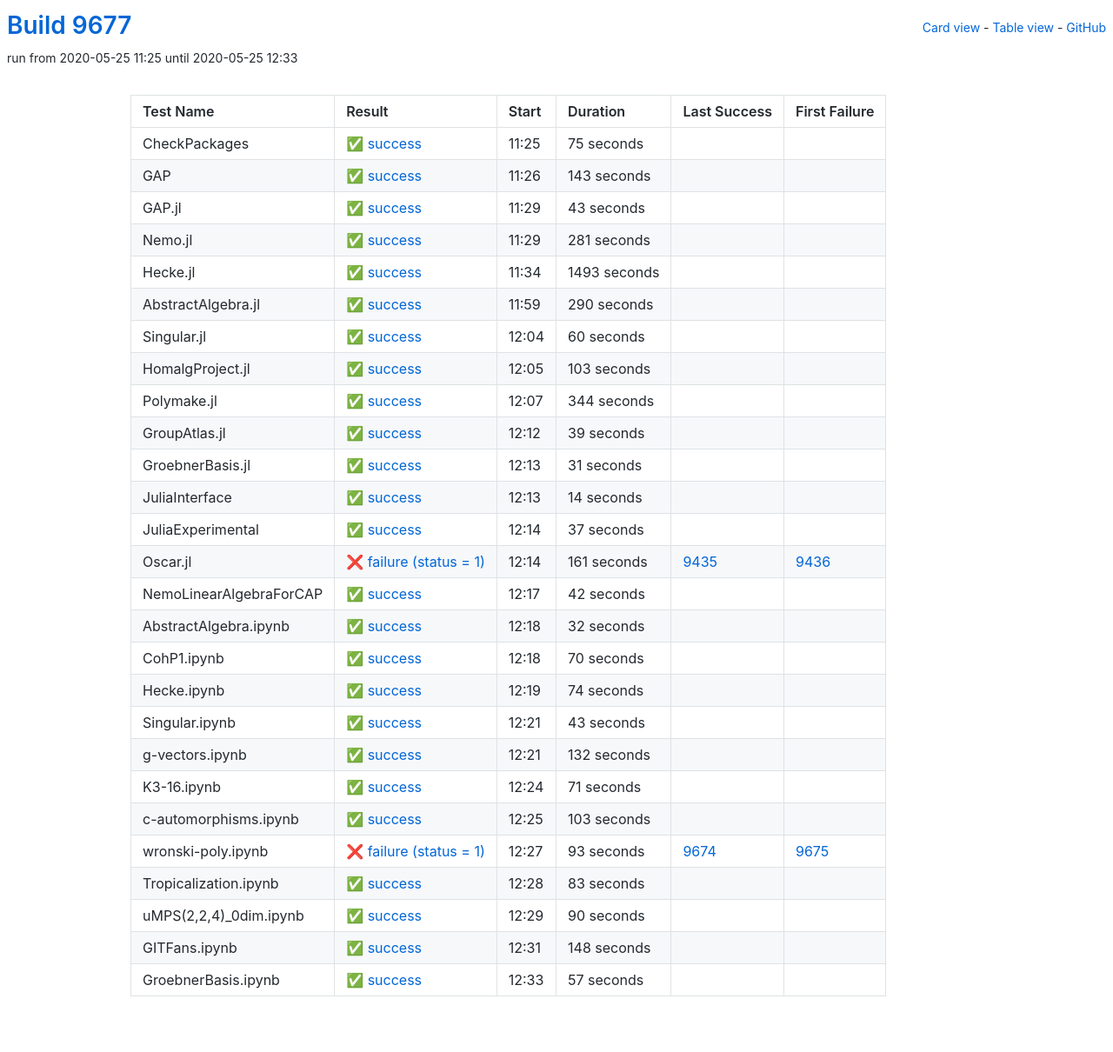
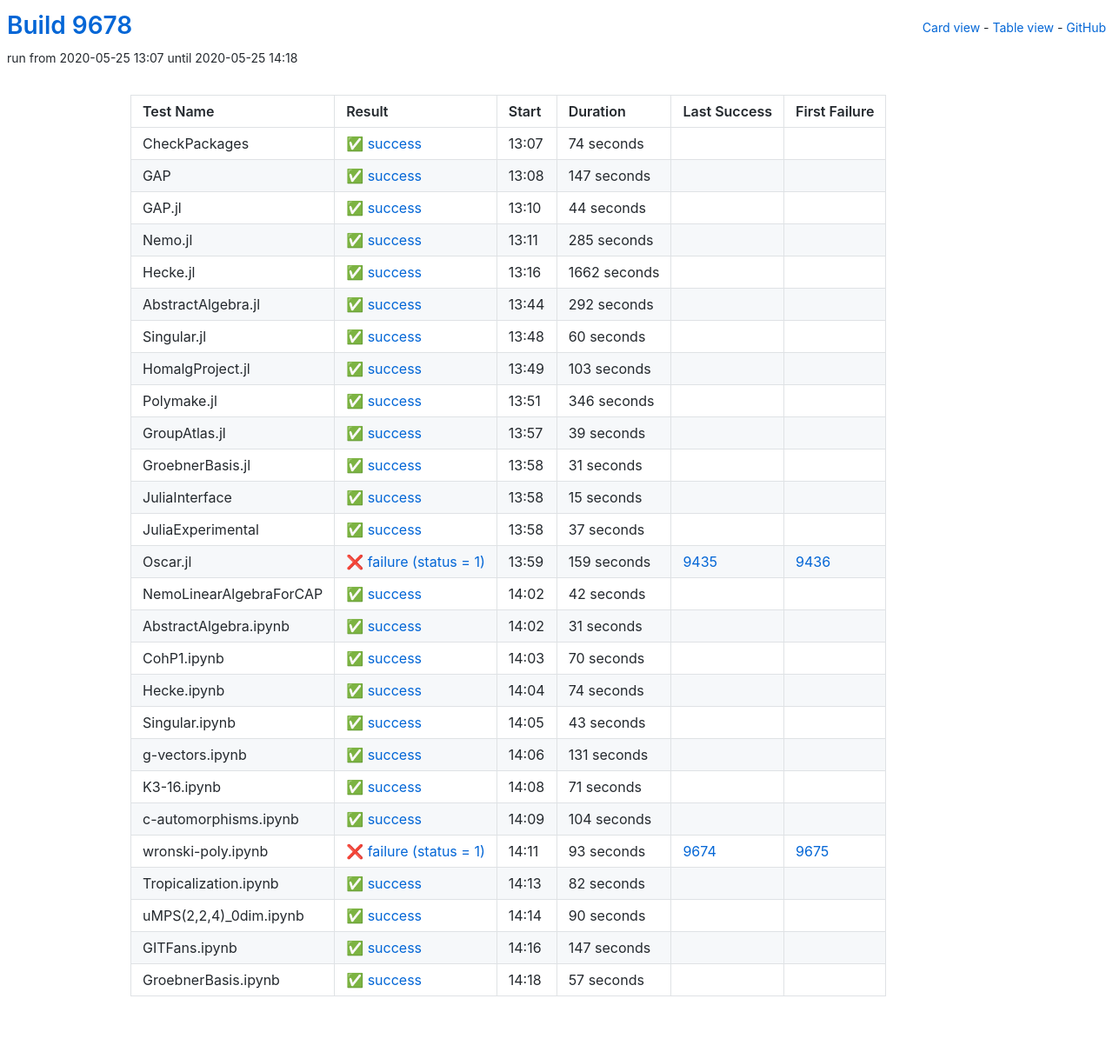
Before and after one commit to oscar-system/oscar-ci-status, a Jekyll site: the page built from table.html, in a window 1280 px wide. Shown: the whole page at 87% size. Built offline with Jekyll 4.4.1, drawn with Linux system fonts in a browser that asks for light colours.

Commit message:
Build 9678

```diff
--- a/_data/ci.yml
+++ b/_data/ci.yml
@@ -1,77 +1,77 @@
-build: 9677
-build_url: https://oscarci.mathematik.uni-kl.de/job/oscar/9677/
+build: 9678
+build_url: https://oscarci.mathematik.uni-kl.de/job/oscar/9678/
 job: oscar
 tests:
-- duration: 75
+- duration: 74
   exitcode: 0
   first_failure: false
   first_failure_url: null
   id: checkpackages
   last_success: false
   last_success_url: null
-  log: https://oscarci.mathematik.uni-kl.de/job/oscar/9677/artifact/logs/build-9677/CheckPackages.log
+  log: https://oscarci.mathematik.uni-kl.de/job/oscar/9678/artifact/logs/build-9678/CheckPackages.log
   name: CheckPackages
-  start: 2020-05-25 11:25
+  start: 2020-05-25 13:07
   status: success
   success: true
-- duration: 143
+- duration: 147
   exitcode: 0
   first_failure: false
   first_failure_url: null
   id: gap
   last_success: false
   last_success_url: null
-  log: https://oscarci.mathematik.uni-kl.de/job/oscar/9677/artifact/logs/build-9677/GAP.log
+  log: https://oscarci.mathematik.uni-kl.de/job/oscar/9678/artifact/logs/build-9678/GAP.log
   name: GAP
-  start: 2020-05-25 11:26
+  start: 2020-05-25 13:08
   status: success
   success: true
-- duration: 43
+- duration: 44
   exitcode: 0
   first_failure: false
   first_failure_url: null
   id: gap-jl
   last_success: false
   last_success_url: null
-  log: https://oscarci.mathematik.uni-kl.de/job/oscar/9677/artifact/logs/build-9677/GAP.jl.log
+  log: https://oscarci.mathematik.uni-kl.de/job/oscar/9678/artifact/logs/build-9678/GAP.jl.log
   name: GAP.jl
-  start: 2020-05-25 11:29
+  start: 2020-05-25 13:10
   status: success
   success: true
-- duration: 281
+- duration: 285
   exitcode: 0
   first_failure: false
   first_failure_url: null
   id: nemo-jl
   last_success: false
   last_success_url: null
-  log: https://oscarci.mathematik.uni-kl.de/job/oscar/9677/artifact/logs/build-9677/Nemo.jl.log
+  log: https://oscarci.mathematik.uni-kl.de/job/oscar/9678/artifact/logs/build-9678/Nemo.jl.log
   name: Nemo.jl
-  start: 2020-05-25 11:29
+  start: 2020-05-25 13:11
   status: success
   success: true
-- duration: 1493
+- duration: 1662
   exitcode: 0
   first_failure: false
   first_failure_url: null
   id: hecke-jl
   last_success: false
   last_success_url: null
-  log: https://oscarci.mathematik.uni-kl.de/job/oscar/9677/artifact/logs/build-9677/Hecke.jl.log
+  log: https://oscarci.mathematik.uni-kl.de/job/oscar/9678/artifact/logs/build-9678/Hecke.jl.log
   name: Hecke.jl
-  start: 2020-05-25 11:34
+  start: 2020-05-25 13:16
   status: success
   success: true
-- duration: 290
+- duration: 292
   exitcode: 0
   first_failure: false
   first_failure_url: null
   id: abstractalgebra-jl
   last_success: false
   last_success_url: null
-  log: https://oscarci.mathematik.uni-kl.de/job/oscar/9677/artifact/logs/build-9677/AbstractAlgebra.jl.log
+  log: https://oscarci.mathematik.uni-kl.de/job/oscar/9678/artifact/logs/build-9678/AbstractAlgebra.jl.log
   name: AbstractAlgebra.jl
-  start: 2020-05-25 11:59
+  start: 2020-05-25 13:44
   status: success
   success: true
 - duration: 60
@@ -81,9 +81,9 @@
   id: singular-jl
   last_success: false
   last_success_url: null
-  log: https://oscarci.mathematik.uni-kl.de/job/oscar/9677/artifact/logs/build-9677/Singular.jl.log
+  log: https://oscarci.mathematik.uni-kl.de/job/oscar/9678/artifact/logs/build-9678/Singular.jl.log
   name: Singular.jl
-  start: 2020-05-25 12:04
+  start: 2020-05-25 13:48
   status: success
   success: true
 - duration: 103
@@ -93,21 +93,21 @@
   id: homalgproject-jl
   last_success: false
   last_success_url: null
-  log: https://oscarci.mathematik.uni-kl.de/job/oscar/9677/artifact/logs/build-9677/HomalgProject.jl.log
+  log: https://oscarci.mathematik.uni-kl.de/job/oscar/9678/artifact/logs/build-9678/HomalgProject.jl.log
   name: HomalgProject.jl
-  start: 2020-05-25 12:05
+  start: 2020-05-25 13:49
   status: success
   success: true
-- duration: 344
+- duration: 346
   exitcode: 0
   first_failure: false
   first_failure_url: null
   id: polymake-jl
   last_success: false
   last_success_url: null
-  log: https://oscarci.mathematik.uni-kl.de/job/oscar/9677/artifact/logs/build-9677/Polymake.jl.log
+  log: https://oscarci.mathematik.uni-kl.de/job/oscar/9678/artifact/logs/build-9678/Polymake.jl.log
   name: Polymake.jl
-  start: 2020-05-25 12:07
+  start: 2020-05-25 13:51
   status: success
   success: true
 - duration: 39
@@ -117,9 +117,9 @@
   id: groupatlas-jl
   last_success: false
   last_success_url: null
-  log: https://oscarci.mathematik.uni-kl.de/job/oscar/9677/artifact/logs/build-9677/GroupAtlas.jl.log
+  log: https://oscarci.mathematik.uni-kl.de/job/oscar/9678/artifact/logs/build-9678/GroupAtlas.jl.log
   name: GroupAtlas.jl
-  start: 2020-05-25 12:12
+  start: 2020-05-25 13:57
   status: success
   success: true
 - duration: 31
@@ -129,21 +129,21 @@
   id: groebnerbasis-jl
   last_success: false
   last_success_url: null
-  log: https://oscarci.mathematik.uni-kl.de/job/oscar/9677/artifact/logs/build-9677/GroebnerBasis.jl.log
+  log: https://oscarci.mathematik.uni-kl.de/job/oscar/9678/artifact/logs/build-9678/GroebnerBasis.jl.log
   name: GroebnerBasis.jl
-  start: 2020-05-25 12:13
+  start: 2020-05-25 13:58
   status: success
   success: true
-- duration: 14
+- duration: 15
   exitcode: 0
   first_failure: false
   first_failure_url: null
   id: juliainterface
   last_success: false
   last_success_url: null
-  log: https://oscarci.mathematik.uni-kl.de/job/oscar/9677/artifact/logs/build-9677/JuliaInterface.log
+  log: https://oscarci.mathematik.uni-kl.de/job/oscar/9678/artifact/logs/build-9678/JuliaInterface.log
   name: JuliaInterface
-  start: 2020-05-25 12:13
+  start: 2020-05-25 13:58
   status: success
   success: true
 - duration: 37
@@ -153,21 +153,21 @@
   id: juliaexperimental
   last_success: false
   last_success_url: null
-  log: https://oscarci.mathematik.uni-kl.de/job/oscar/9677/artifact/logs/build-9677/JuliaExperimental.log
+  log: https://oscarci.mathematik.uni-kl.de/job/oscar/9678/artifact/logs/build-9678/JuliaExperimental.log
   name: JuliaExperimental
-  start: 2020-05-25 12:14
+  start: 2020-05-25 13:58
   status: success
   success: true
-- duration: 161
+- duration: 159
   exitcode: 1
   first_failure: 9436
   first_failure_url: https://oscarci.mathematik.uni-kl.de/job/oscar/9436/
   id: oscar-jl
   last_success: 9435
   last_success_url: https://oscarci.mathematik.uni-kl.de/job/oscar/9435/
-  log: https://oscarci.mathematik.uni-kl.de/job/oscar/9677/artifact/logs/build-9677/Oscar.jl.log
+  log: https://oscarci.mathematik.uni-kl.de/job/oscar/9678/artifact/logs/build-9678/Oscar.jl.log
   name: Oscar.jl
-  start: 2020-05-25 12:14
+  start: 2020-05-25 13:59
   status: failure
   success: false
 - duration: 42
@@ -177,21 +177,21 @@
   id: nemolinearalgebraforcap
   last_success: false
   last_success_url: null
-  log: https://oscarci.mathematik.uni-kl.de/job/oscar/9677/artifact/logs/build-9677/NemoLinearAlgebraForCAP.log
+  log: https://oscarci.mathematik.uni-kl.de/job/oscar/9678/artifact/logs/build-9678/NemoLinearAlgebraForCAP.log
   name: NemoLinearAlgebraForCAP
-  start: 2020-05-25 12:17
+  start: 2020-05-25 14:02
   status: success
   success: true
-- duration: 32
+- duration: 31
   exitcode: 0
   first_failure: false
   first_failure_url: null
   id: abstractalgebra-ipynb
   last_success: false
   last_success_url: null
-  log: https://oscarci.mathematik.uni-kl.de/job/oscar/9677/artifact/logs/build-9677/AbstractAlgebra.ipynb.log
+  log: https://oscarci.mathematik.uni-kl.de/job/oscar/9678/artifact/logs/build-9678/AbstractAlgebra.ipynb.log
   name: AbstractAlgebra.ipynb
-  start: 2020-05-25 12:18
+  start: 2020-05-25 14:02
   status: success
   success: true
 - duration: 70
@@ -201,9 +201,9 @@
   id: cohp1-ipynb
   last_success: false
   last_success_url: null
-  log: https://oscarci.mathematik.uni-kl.de/job/oscar/9677/artifact/logs/build-9677/CohP1.ipynb.log
+  log: https://oscarci.mathematik.uni-kl.de/job/oscar/9678/artifact/logs/build-9678/CohP1.ipynb.log
   name: CohP1.ipynb
-  start: 2020-05-25 12:18
+  start: 2020-05-25 14:03
   status: success
   success: true
 - duration: 74
@@ -213,9 +213,9 @@
   id: hecke-ipynb
   last_success: false
   last_success_url: null
-  log: https://oscarci.mathematik.uni-kl.de/job/oscar/9677/artifact/logs/build-9677/Hecke.ipynb.log
+  log: https://oscarci.mathematik.uni-kl.de/job/oscar/9678/artifact/logs/build-9678/Hecke.ipynb.log
   name: Hecke.ipynb
-  start: 2020-05-25 12:19
+  start: 2020-05-25 14:04
   status: success
   success: true
 - duration: 43
@@ -225,21 +225,21 @@
   id: singular-ipynb
   last_success: false
   last_success_url: null
-  log: https://oscarci.mathematik.uni-kl.de/job/oscar/9677/artifact/logs/build-9677/Singular.ipynb.log
+  log: https://oscarci.mathematik.uni-kl.de/job/oscar/9678/artifact/logs/build-9678/Singular.ipynb.log
   name: Singular.ipynb
-  start: 2020-05-25 12:21
+  start: 2020-05-25 14:05
   status: success
   success: true
-- duration: 132
+- duration: 131
   exitcode: 0
   first_failure: false
   first_failure_url: null
   id: g-vectors-ipynb
   last_success: false
   last_success_url: null
-  log: https://oscarci.mathematik.uni-kl.de/job/oscar/9677/artifact/logs/build-9677/g-vectors.ipynb.log
+  log: https://oscarci.mathematik.uni-kl.de/job/oscar/9678/artifact/logs/build-9678/g-vectors.ipynb.log
   name: g-vectors.ipynb
-  start: 2020-05-25 12:21
+  start: 2020-05-25 14:06
   status: success
   success: true
 - duration: 71
@@ -249,21 +249,21 @@
   id: k3-16-ipynb
   last_success: false
   last_success_url: null
-  log: https://oscarci.mathematik.uni-kl.de/job/oscar/9677/artifact/logs/build-9677/K3-16.ipynb.log
+  log: https://oscarci.mathematik.uni-kl.de/job/oscar/9678/artifact/logs/build-9678/K3-16.ipynb.log
   name: K3-16.ipynb
-  start: 2020-05-25 12:24
+  start: 2020-05-25 14:08
   status: success
   success: true
-- duration: 103
+- duration: 104
   exitcode: 0
   first_failure: false
   first_failure_url: null
   id: c-automorphisms-ipynb
   last_success: false
   last_success_url: null
-  log: https://oscarci.mathematik.uni-kl.de/job/oscar/9677/artifact/logs/build-9677/c-automorphisms.ipynb.log
+  log: https://oscarci.mathematik.uni-kl.de/job/oscar/9678/artifact/logs/build-9678/c-automorphisms.ipynb.log
   name: c-automorphisms.ipynb
-  start: 2020-05-25 12:25
+  start: 2020-05-25 14:09
   status: success
   success: true
 - duration: 93
@@ -273,21 +273,21 @@
   id: wronski-poly-ipynb
   last_success: 9674
   last_success_url: https://oscarci.mathematik.uni-kl.de/job/oscar/9674/
-  log: https://oscarci.mathematik.uni-kl.de/job/oscar/9677/artifact/logs/build-9677/wronski-poly.ipynb.log
+  log: https://oscarci.mathematik.uni-kl.de/job/oscar/9678/artifact/logs/build-9678/wronski-poly.ipynb.log
   name: wronski-poly.ipynb
-  start: 2020-05-25 12:27
+  start: 2020-05-25 14:11
   status: failure
   success: false
-- duration: 83
+- duration: 82
   exitcode: 0
   first_failure: false
   first_failure_url: null
   id: tropicalization-ipynb
   last_success: false
   last_success_url: null
-  log: https://oscarci.mathematik.uni-kl.de/job/oscar/9677/artifact/logs/build-9677/Tropicalization.ipynb.log
+  log: https://oscarci.mathematik.uni-kl.de/job/oscar/9678/artifact/logs/build-9678/Tropicalization.ipynb.log
   name: Tropicalization.ipynb
-  start: 2020-05-25 12:28
+  start: 2020-05-25 14:13
   status: success
   success: true
 - duration: 90
@@ -297,21 +297,21 @@
   id: umps-2-2-4-0dim-ipynb
   last_success: false
   last_success_url: null
-  log: https://oscarci.mathematik.uni-kl.de/job/oscar/9677/artifact/logs/build-9677/uMPS-2-2-4-_0dim.ipynb.log
+  log: https://oscarci.mathematik.uni-kl.de/job/oscar/9678/artifact/logs/build-9678/uMPS-2-2-4-_0dim.ipynb.log
   name: uMPS(2,2,4)_0dim.ipynb
-  start: 2020-05-25 12:29
+  start: 2020-05-25 14:14
   status: success
   success: true
-- duration: 148
+- duration: 147
   exitcode: 0
   first_failure: false
   first_failure_url: null
   id: gitfans-ipynb
   last_success: false
   last_success_url: null
-  log: https://oscarci.mathematik.uni-kl.de/job/oscar/9677/artifact/logs/build-9677/GITFans.ipynb.log
+  log: https://oscarci.mathematik.uni-kl.de/job/oscar/9678/artifact/logs/build-9678/GITFans.ipynb.log
   name: GITFans.ipynb
-  start: 2020-05-25 12:31
+  start: 2020-05-25 14:16
   status: success
   success: true
 - duration: 57
@@ -321,8 +321,8 @@
   id: groebnerbasis-ipynb
   last_success: false
   last_success_url: null
-  log: https://oscarci.mathematik.uni-kl.de/job/oscar/9677/artifact/logs/build-9677/GroebnerBasis.ipynb.log
+  log: https://oscarci.mathematik.uni-kl.de/job/oscar/9678/artifact/logs/build-9678/GroebnerBasis.ipynb.log
   name: GroebnerBasis.ipynb
-  start: 2020-05-25 12:33
+  start: 2020-05-25 14:18
   status: success
   success: true
```
Also changed, not shown: README.md.
